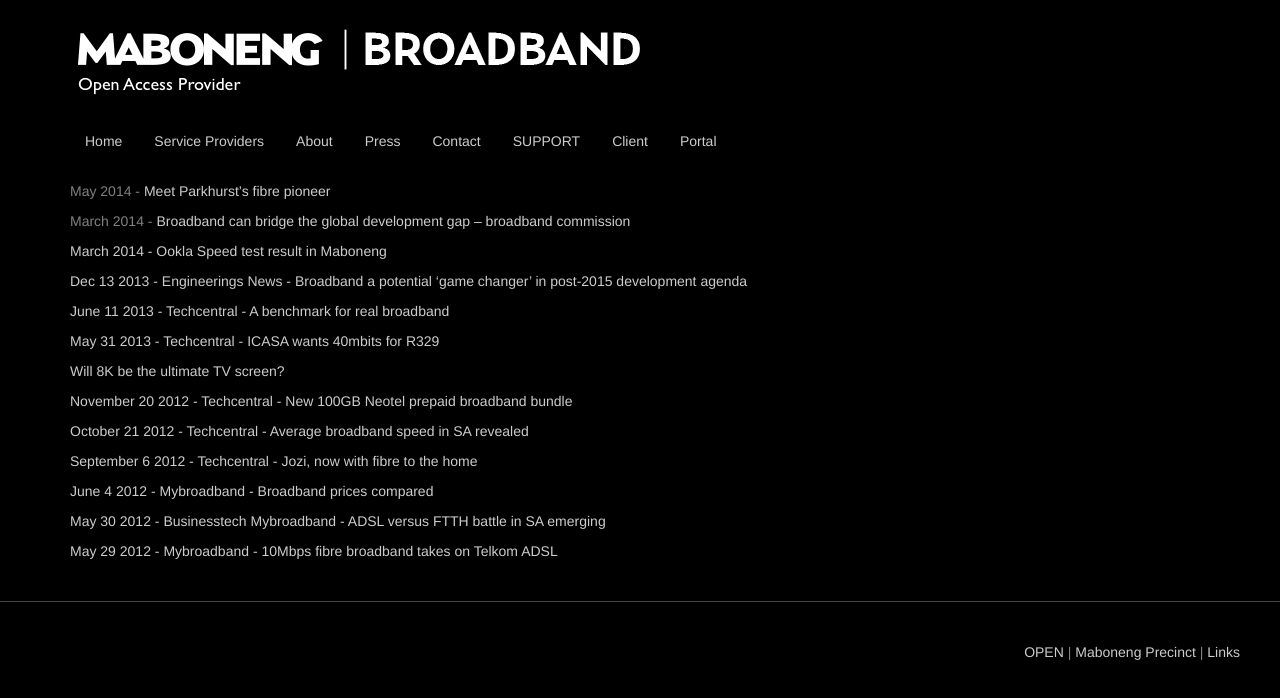
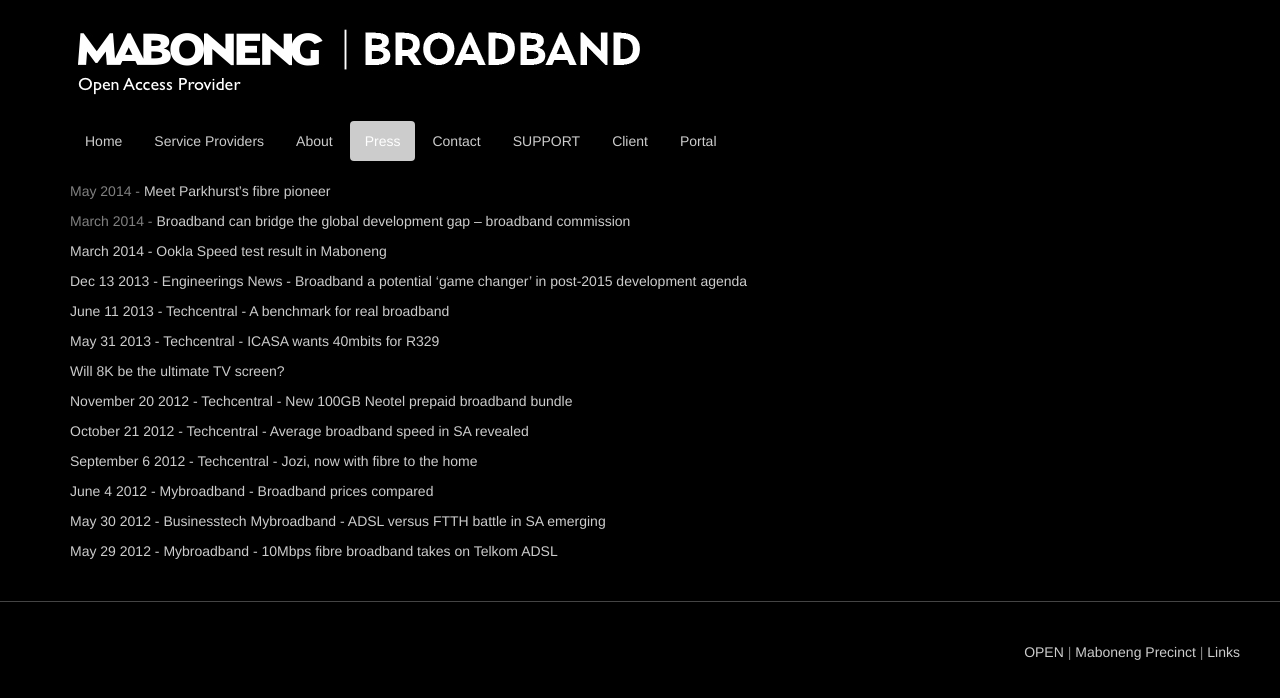
Before and after one commit to 10layer/maboneng-broadband, a plain HTML site: page press.html in a window 1280 px wide. Drawn offline with Linux system fonts and the light colour scheme.

Commit message:
Fix shit up

```diff
--- a/press.html
+++ b/press.html
@@ -17,7 +17,7 @@
 			<li><a href="service_providers.html">Service Providers</a></li>
 			<!-- <li><a href="coverage">Coverage</a></li> -->
 			<li><a href="about.html">About</a></li>
-			<li><a href="press.html" class="active">Press</a></li>
+			<li class="active"><a href="press.html">Press</a></li>
 			<!-- <li><a href="gallery">Gallery</a></li> -->
 			<li><a href="contact.html">Contact</a></li>
 			<!-- <li><a href="faq">FAQ</a></li> -->
```
